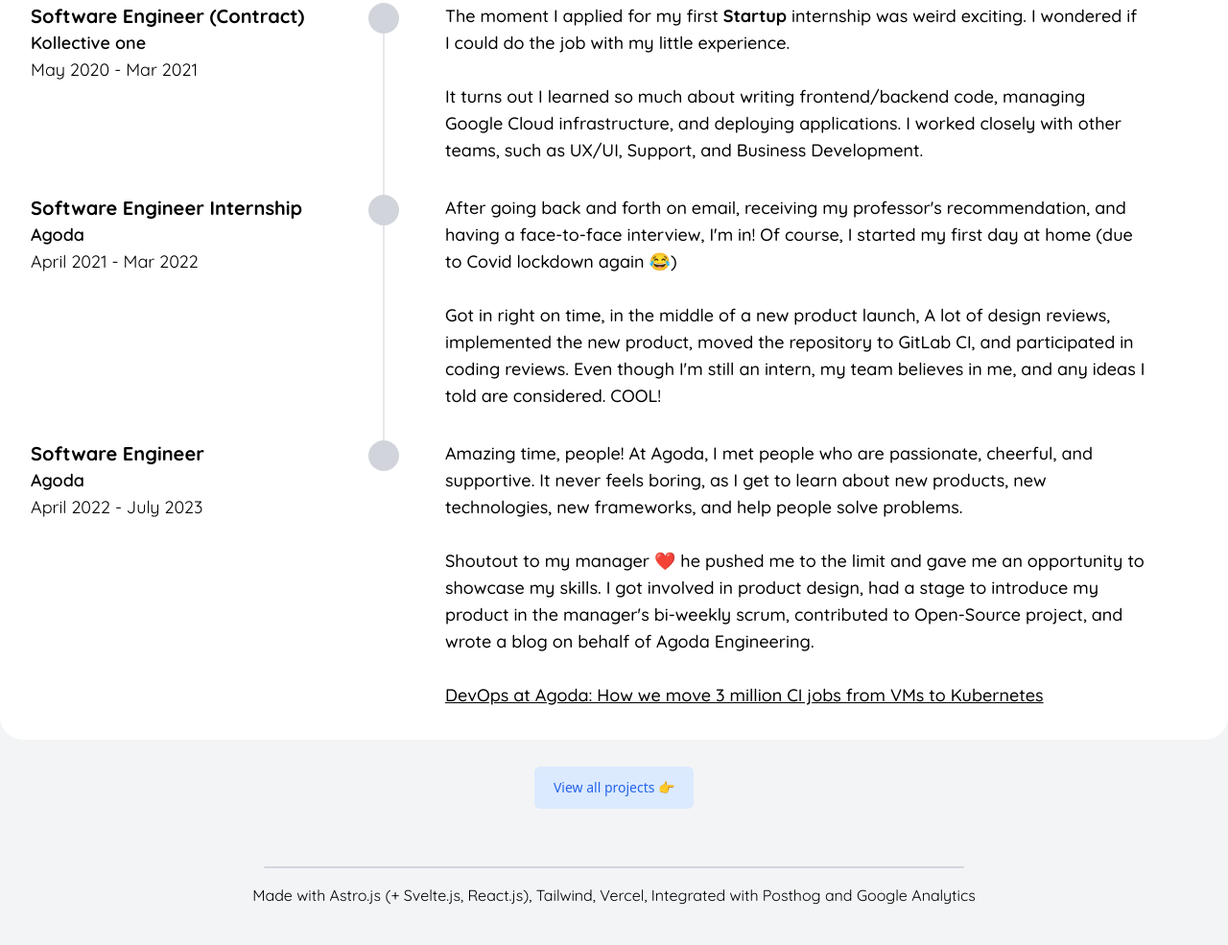
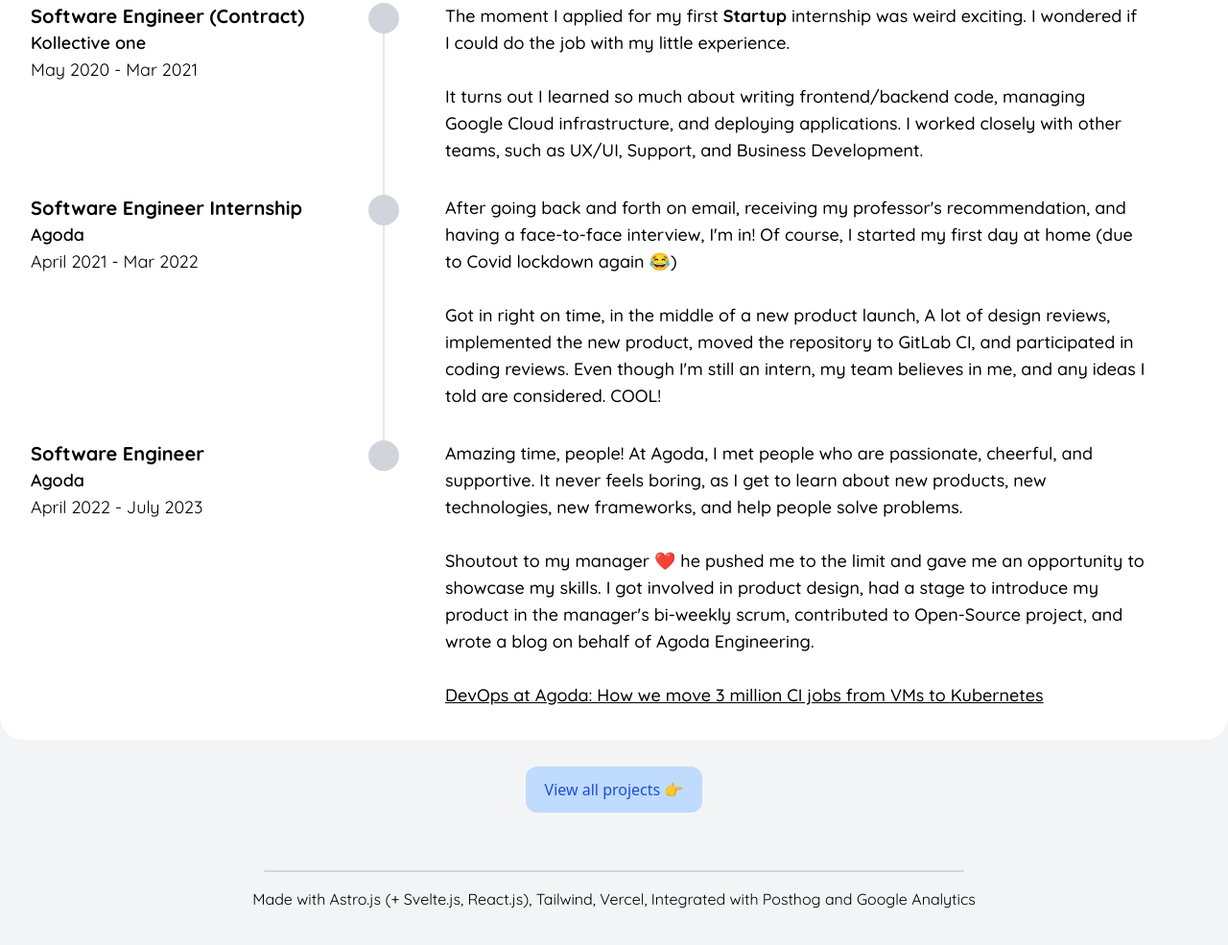
Before and after one commit to cjtim/cjtim.github.io, an Astro site: page / in a window 1280 px wide. Shown: the part 449-1434 px from the top of the page at 96% size. Built offline with nearby package versions, Linux system fonts and the light colour scheme; Astro itself is replaced by a stand-in of ours.

Commit message:
change text size

```diff
--- a/src/pages/index.astro
+++ b/src/pages/index.astro
@@ -21,7 +21,7 @@
     >
       <a
         href="/projects"
-        class="rounded-md bg-blue-100 px-5 py-3 text-sm text-blue-600 transition hover:scale-105 hover:bg-blue-100 dark:text-blue-500"
+        class="rounded-xl bg-blue-200 px-5 py-3 text-md text-blue-700 transition hover:scale-105 hover:bg-blue-100 dark:text-blue-500"
       >
         View all projects 👉
       </a>
```
